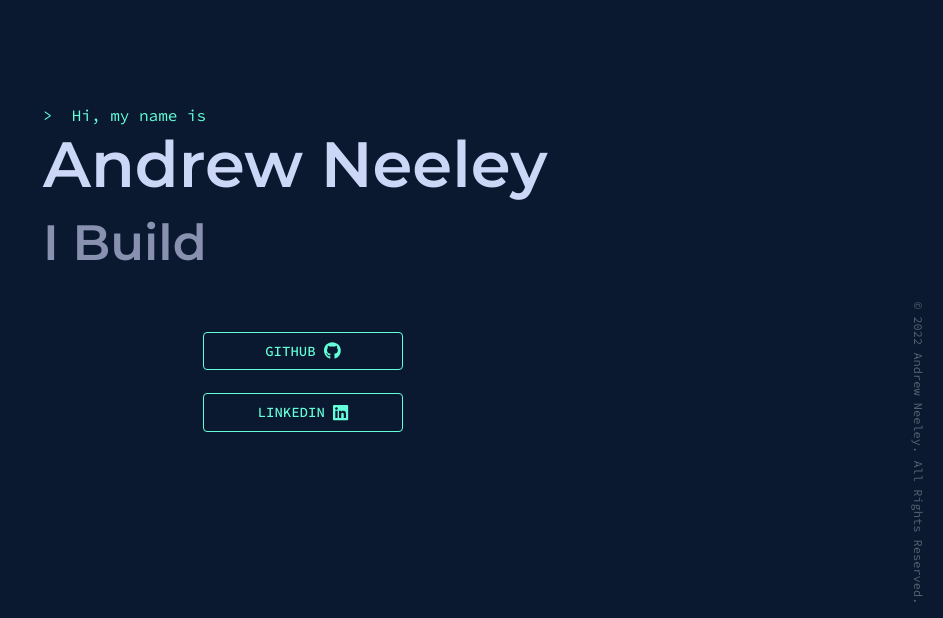
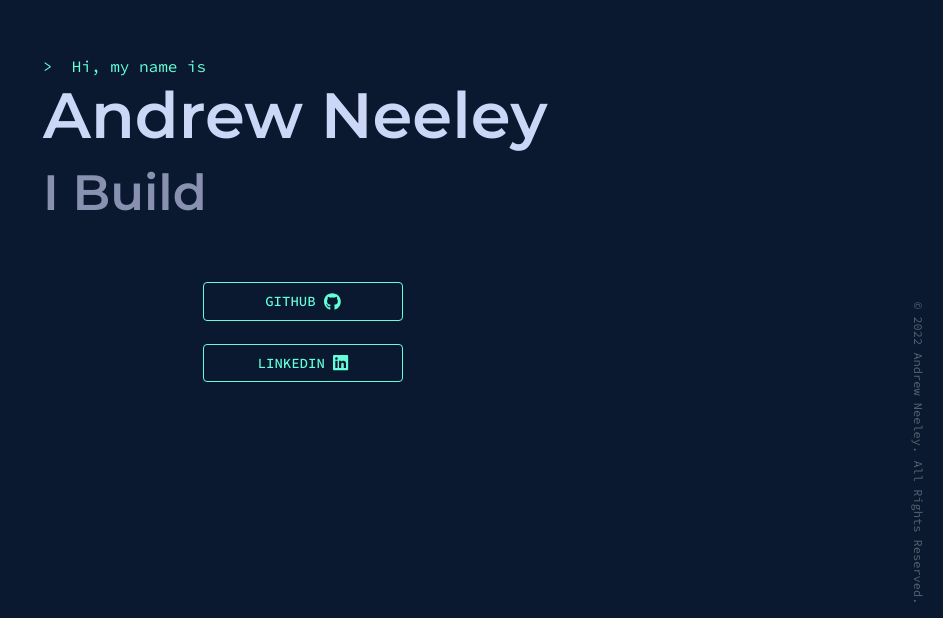
Before and after one commit to aneeley100/portfolio, a Next.js app: page / in a window 1280 px wide. Shown: the part 182-800 px from the top of the page, without its empty margins (337-1280 px from the left). Built offline with nearby package versions, Linux system fonts and the light colour scheme.

Commit message:
center vert

```diff
--- a/styles/index.module.css
+++ b/styles/index.module.css
@@ -4,7 +4,7 @@
   display: flex;
   flex-direction: column;
   align-items: center;
-  padding-top: calc(50vh - 115px);
+  justify-content: center;
   transition: all 2s cubic-bezier(0.25, 0.75, 0.41, 0.93);
 }
 
```
